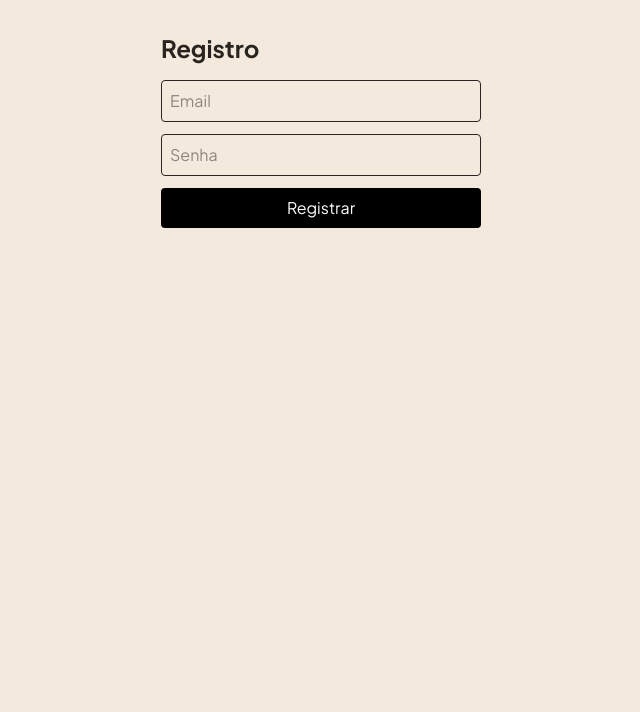
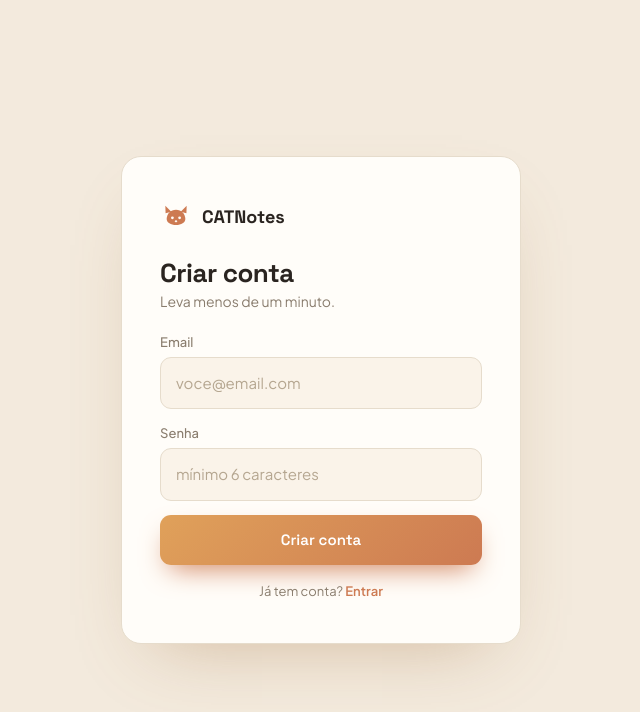
Before and after one commit to anirutsolrak/taskflow-study, a Next.js app in the folder taskflow-front/: page /registro in a window 1280 px wide. Shown: the top 712 px of the page, without its empty margins (319-959 px from the left). Built offline with nearby package versions, Linux system fonts and the light colour scheme; no server answers.

Commit message:
feat(front): tela de registro CATNotes
Co-Authored-By: Claude Opus 4.8 (1M context) <noreply@anthropic.com>

```diff
--- a/taskflow-front/app/registro/page.tsx
+++ b/taskflow-front/app/registro/page.tsx
@@ -3,11 +3,17 @@
 import { useState } from "react"
 import { useRouter } from "next/navigation"
 import { registrar } from "@/services/api"
+import OttoMark from "@/components/OttoMark"
+
+const label: React.CSSProperties = {
+  font: "500 13px var(--font-jakarta)", color: "var(--muted)", marginBottom: "7px",
+}
 
 export default function Registro() {
   const [email, setEmail] = useState("")
   const [senha, setSenha] = useState("")
   const [erro, setErro] = useState("")
+  const [ok, setOk] = useState(false)
   const router = useRouter()
 
   async function handleSubmit(evento: React.FormEvent) {
@@ -15,37 +21,33 @@ export default function Registro() {
     setErro("")
     try {
       await registrar(email, senha)
-      router.push("/login")
-    } catch (erroCapturado) {
+      setOk(true)
+      setTimeout(() => router.push("/login"), 1100)
+    } catch {
       setErro("Erro ao registrar usuário")
     }
   }
 
   return (
-    <main className="p-8 max-w-sm mx-auto">
-      <h1 className="text-2xl font-bold mb-4">Registro</h1>
-      <form onSubmit={handleSubmit} className="flex flex-col gap-3">
-        <input
-          type="email"
-          placeholder="Email"
-          value={email}
-          onChange={(e) => setEmail(e.target.value)}
-          className="border p-2 rounded"
-          required
-        />
-        <input
-          type="password"
-          placeholder="Senha"
-          value={senha}
-          onChange={(e) => setSenha(e.target.value)}
-          className="border p-2 rounded"
-          required
-        />
-        {erro && <p className="text-red-500">{erro}</p>}
-        <button type="submit" className="bg-black text-white p-2 rounded">
-          Registrar
-        </button>
-      </form>
+    <main style={{ minHeight: "100vh", padding: "32px", display: "flex", alignItems: "center", justifyContent: "center", background: "var(--page)" }}>
+      <div style={{ width: "100%", maxWidth: "400px", background: "var(--surf)", border: "1px solid var(--warm)", borderRadius: "20px", padding: "44px 38px", boxShadow: "0 30px 70px -34px var(--shadow)" }}>
+        <div style={{ display: "flex", alignItems: "center", gap: "10px", marginBottom: "26px", color: "var(--terra)" }}>
+          <OttoMark size={32} />
+          <div style={{ font: "700 18px var(--font-space-grotesk)", color: "var(--ink)" }}>CATNotes</div>
+        </div>
+        <h2 style={{ font: "700 26px/1.1 var(--font-space-grotesk)", color: "var(--ink)", margin: "0 0 4px", letterSpacing: "-.02em" }}>Criar conta</h2>
+        <p style={{ font: "400 14px var(--font-jakarta)", color: "var(--muted)", margin: "0 0 24px" }}>Leva menos de um minuto.</p>
+        <form onSubmit={handleSubmit} style={{ display: "flex", flexDirection: "column" }}>
+          <label style={label}>Email</label>
+          <input type="email" placeholder="voce@email.com" value={email} onChange={(e) => setEmail(e.target.value)} className="cn-input" style={{ marginBottom: "16px" }} required />
+          <label style={label}>Senha</label>
+          <input type="password" placeholder="mínimo 6 caracteres" value={senha} onChange={(e) => setSenha(e.target.value)} className="cn-input" style={{ marginBottom: "14px" }} required />
+          {erro && <div style={{ font: "500 13px var(--font-jakarta)", color: "var(--danger)", background: "color-mix(in srgb, var(--danger) 12%, transparent)", borderRadius: "9px", padding: "9px 12px", marginBottom: "14px" }}>{erro}</div>}
+          {ok && <div style={{ font: "500 13px var(--font-jakarta)", color: "var(--success)", background: "color-mix(in srgb, var(--success) 12%, transparent)", borderRadius: "9px", padding: "9px 12px", marginBottom: "14px" }}>Conta criada. Entrando…</div>}
+          <button type="submit" className="cn-btn-grad" style={{ padding: "14px", fontSize: "15px" }}>Criar conta</button>
+        </form>
+        <div style={{ font: "400 13px var(--font-jakarta)", color: "var(--muted)", textAlign: "center", marginTop: "18px" }}>Já tem conta? <span onClick={() => router.push("/login")} style={{ color: "var(--terra)", fontWeight: 600, cursor: "pointer" }}>Entrar</span></div>
+      </div>
     </main>
   )
 }
```
